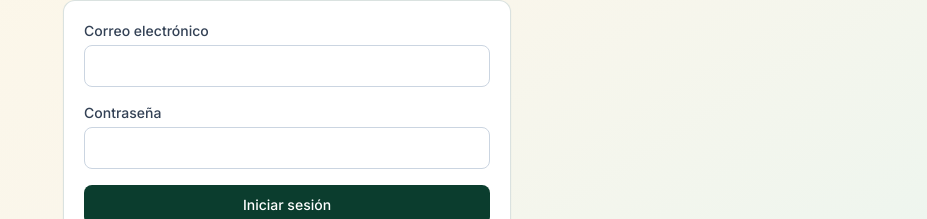
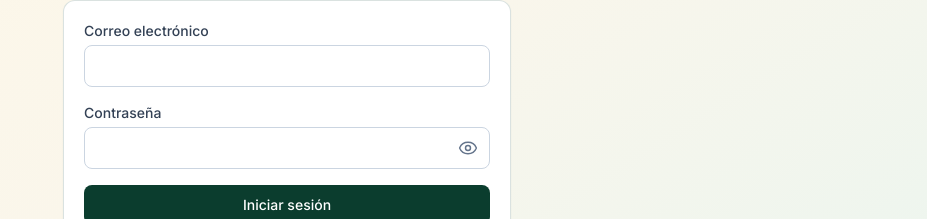
Before and after one commit to jrlopez6542-star/Contabilidad, a Next.js app: page /login in a window 1280 px wide. Shown: the part 302-521 px from the top of the page, without its empty margins (353-1280 px from the left). Built offline with nearby package versions, Linux system fonts and the light colour scheme; no server answers; the database is empty.

Commit message:
Ojito ver/ocultar contraseña en login y formularios
PasswordInput reutilizable en login, usuarios, perfil y reset.

```diff
--- a/src/app/(app)/profile/form.tsx
+++ b/src/app/(app)/profile/form.tsx
@@ -6,6 +6,7 @@ import {
   updateOwnProfileAction,
 } from "@/actions/users";
 import { Button, Input } from "@/components/ui";
+import { PasswordInput } from "@/components/password-input";
 import { ROLE_LABELS, type Role } from "@/lib/roles";
 
 export function ProfileForm({
@@ -71,25 +72,22 @@ export function ProfileForm({
         className="space-y-4 border-t border-slate-200 pt-6"
       >
         <h2 className="text-sm font-semibold text-slate-900">Cambiar contraseña</h2>
-        <Input
+        <PasswordInput
           label="Contraseña actual"
           name="currentPassword"
-          type="password"
           required
           autoComplete="current-password"
         />
-        <Input
+        <PasswordInput
           label="Nueva contraseña"
           name="password"
-          type="password"
           required
           minLength={6}
           autoComplete="new-password"
         />
-        <Input
+        <PasswordInput
           label="Confirmar nueva contraseña"
           name="confirmPassword"
-          type="password"
           required
           minLength={6}
           autoComplete="new-password"
--- a/src/app/(app)/users/create-form.tsx
+++ b/src/app/(app)/users/create-form.tsx
@@ -3,6 +3,7 @@
 import { useState } from "react";
 import { createUserAction } from "@/actions/users";
 import { Button, Input, Select } from "@/components/ui";
+import { PasswordInput } from "@/components/password-input";
 import { ROLE_LABELS, type Role } from "@/lib/roles";
 
 export function UserCreateForm({
@@ -39,10 +40,9 @@ export function UserCreateForm({
           </option>
         ))}
       </Select>
-      <Input
+      <PasswordInput
         label="Contraseña"
         name="password"
-        type="password"
         required
         minLength={6}
       />
--- a/src/app/(app)/users/edit-form.tsx
+++ b/src/app/(app)/users/edit-form.tsx
@@ -8,6 +8,7 @@ import {
   updateUserAction,
 } from "@/actions/users";
 import { Button, Input, Select } from "@/components/ui";
+import { PasswordInput } from "@/components/password-input";
 import { ROLE_LABELS, type Role } from "@/lib/roles";
 
 type User = {
@@ -95,10 +96,9 @@ export function UserEditForm({
 
       <form action={onPassword} className="flex flex-wrap items-end gap-3">
         <div className="min-w-[200px] flex-1">
-          <Input
+          <PasswordInput
             label="Nueva contraseña"
             name="password"
-            type="password"
             required
             minLength={6}
           />
--- a/src/app/login/login-form.tsx
+++ b/src/app/login/login-form.tsx
@@ -4,6 +4,7 @@ import { useEffect, useState } from "react";
 import Link from "next/link";
 import { loginAction } from "@/actions/auth";
 import { Button, Card, Input } from "@/components/ui";
+import { PasswordInput } from "@/components/password-input";
 import { CompanyLogo } from "@/components/company-logo";
 import {
   companyLogoSrc,
@@ -79,10 +80,9 @@ export function LoginForm({
               required
               autoComplete="username"
             />
-            <Input
+            <PasswordInput
               label="Contraseña"
               name="password"
-              type="password"
               required
               autoComplete="current-password"
             />
--- a/src/app/reset-password/page.tsx
+++ b/src/app/reset-password/page.tsx
@@ -4,7 +4,8 @@ import { useState, Suspense } from "react";
 import Link from "next/link";
 import { useSearchParams } from "next/navigation";
 import { resetPasswordAction } from "@/actions/password-reset";
-import { Button, Card, Input } from "@/components/ui";
+import { Button, Card } from "@/components/ui";
+import { PasswordInput } from "@/components/password-input";
 import { CompanyLogo } from "@/components/company-logo";
 import { DEFAULT_COMPANY_NAME, DEFAULT_LOGO } from "@/lib/branding";
 import { ViewModeToggle } from "@/components/view-mode-toggle";
@@ -66,18 +67,16 @@ function ResetPasswordForm() {
   return (
     <form action={onSubmit} className="space-y-4">
       <input type="hidden" name="token" value={token} />
-      <Input
+      <PasswordInput
         label="Nueva contraseña"
         name="password"
-        type="password"
         required
         minLength={6}
         autoComplete="new-password"
       />
-      <Input
+      <PasswordInput
         label="Confirmar contraseña"
         name="confirm"
-        type="password"
         required
         minLength={6}
         autoComplete="new-password"
--- /dev/null
+++ b/src/components/password-input.tsx
@@ -0,0 +1,82 @@
+"use client";
+
+import { useState } from "react";
+
+function EyeIcon({ className }: { className?: string }) {
+  return (
+    <svg
+      xmlns="http://www.w3.org/2000/svg"
+      viewBox="0 0 24 24"
+      fill="none"
+      stroke="currentColor"
+      strokeWidth="1.75"
+      strokeLinecap="round"
+      strokeLinejoin="round"
+      className={className}
+      aria-hidden="true"
+    >
+      <path d="M2.062 12.348a1 1 0 0 1 0-.696 10.75 10.75 0 0 1 19.876 0 1 1 0 0 1 0 .696 10.75 10.75 0 0 1-19.876 0" />
+      <circle cx="12" cy="12" r="3" />
+    </svg>
+  );
+}
+
+function EyeOffIcon({ className }: { className?: string }) {
+  return (
+    <svg
+      xmlns="http://www.w3.org/2000/svg"
+      viewBox="0 0 24 24"
+      fill="none"
+      stroke="currentColor"
+      strokeWidth="1.75"
+      strokeLinecap="round"
+      strokeLinejoin="round"
+      className={className}
+      aria-hidden="true"
+    >
+      <path d="M10.733 5.076a10.744 10.744 0 0 1 11.205 6.575 1 1 0 0 1 0 .696 10.747 10.747 0 0 1-1.444 2.49" />
+      <path d="M14.084 14.158a3 3 0 0 1-4.242-4.242" />
+      <path d="M17.479 17.499a10.75 10.75 0 0 1-15.417-5.151 1 1 0 0 1 0-.696 10.75 10.75 0 0 1 4.446-4.86" />
+      <path d="m2 2 20 20" />
+    </svg>
+  );
+}
+
+export function PasswordInput({
+  label,
+  className = "",
+  ...props
+}: Omit<React.InputHTMLAttributes<HTMLInputElement>, "type"> & {
+  label?: string;
+}) {
+  const [visible, setVisible] = useState(false);
+
+  return (
+    <label className="block text-sm">
+      {label && (
+        <span className="mb-1 block font-medium text-slate-700 dark:text-brand-100">
+          {label}
+        </span>
+      )}
+      <span className="relative block">
+        <input
+          type={visible ? "text" : "password"}
+          className={`w-full min-h-11 rounded-lg border border-slate-300 bg-surface py-2.5 pl-3 pr-11 text-base text-slate-900 outline-none focus:border-brand focus:ring-2 focus:ring-brand-100 disabled:bg-cream-muted dark:border-brand-200/25 dark:text-brand-50 dark:placeholder:text-brand-200/50 dark:focus:border-brand-200 dark:focus:ring-brand-800 sm:min-h-10 sm:text-sm ${className}`}
+          {...props}
+        />
+        <button
+          type="button"
+          onClick={() => setVisible((v) => !v)}
+          aria-label={visible ? "Ocultar contraseña" : "Mostrar contraseña"}
+          className="absolute inset-y-0 right-0 flex min-h-11 min-w-11 touch-manipulation items-center justify-center rounded-r-lg text-slate-500 hover:text-brand focus:outline-none focus-visible:ring-2 focus-visible:ring-brand-100 dark:text-brand-200 dark:hover:text-brand-100 dark:focus-visible:ring-brand-800 sm:min-h-10"
+        >
+          {visible ? (
+            <EyeOffIcon className="h-5 w-5" />
+          ) : (
+            <EyeIcon className="h-5 w-5" />
+          )}
+        </button>
+      </span>
+    </label>
+  );
+}
```
